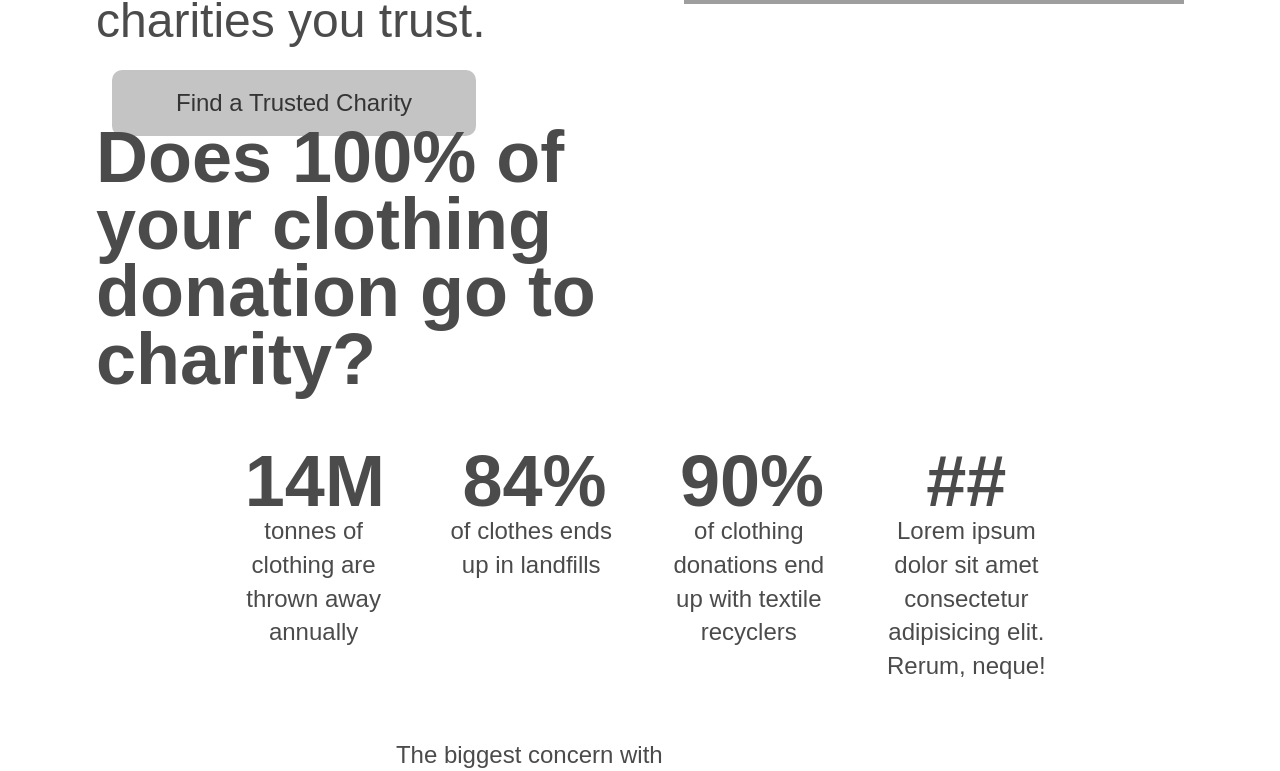
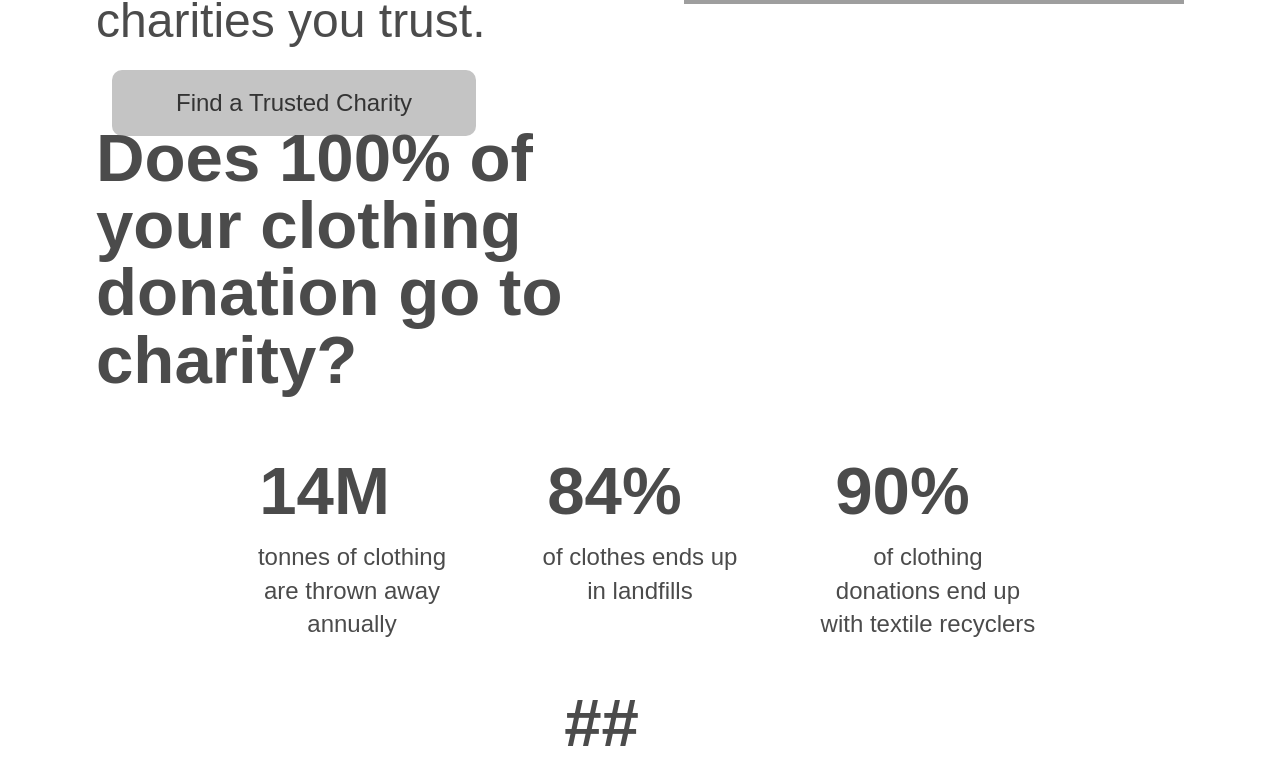
Before and after one commit to whoisasey/locaid_mvc, a React (Create React App) app: page / in a window 1280 px wide. Shown: the part 596-1367 px from the top of the page. Built offline with nearby package versions, Linux system fonts and the light colour scheme; no server answers; grey boxes are pictures that could not be loaded; a web font is replaced by a local one.

Commit message:
financials rendering

```diff
--- a/src/components/homepage/StatsContainer.js
+++ b/src/components/homepage/StatsContainer.js
@@ -28,7 +28,7 @@ const StatsContainer = () => {
 				{stats.map((el, index) => {
 					return (
 						<div className="statistic" key={index}>
-							<div className="value"><strong>{el.value}</strong></div>
+							<h3 className="value"><strong>{el.value}</strong></h3>
 							<div className="label">{ el.label}</div>
 						</div>
 					)
--- a/src/components/pages/SingleCard.js
+++ b/src/components/pages/SingleCard.js
@@ -5,7 +5,8 @@ const SingleCard = ({ card }) => {
 	if (card === undefined) {
 		return null;
 	} else {
-		const { logo, name, address_object, service_cohort } = card;
+		const { logo, name, service_cohort, location } = card;
+		// console.log(card)
 
 
 
@@ -15,11 +16,9 @@ const SingleCard = ({ card }) => {
 				<div className="content">
 					<h5 className="card_header">{name}</h5>
 					<div className="card_meta">
-						<p>{address_object.locale}</p>
+						<p>{location}</p>
 						<p>{service_cohort}</p>
 					</div>
-					{/* <p className="card_meta">{address}</p> */}
-					{/* <div className="card_description">{summary}</div> */}
 				</div>
 			</Fragment>
 		);
--- a/src/components/pages/SingleComponents.js
+++ b/src/components/pages/SingleComponents.js
@@ -38,16 +38,53 @@ export const SingleAbout = ({ summary}) => {
 }
 
 export const SingleFinance = ({ props }) => {
+	const { expenses, revenue, name } = props;
+	const { charitable_programs, fundraising, gifts, management_admin, expense_other  } = expenses;
+	const { gov_funding, receipted_donations, non_receipted_donations, other_charity_gifts, rev_other } = revenue;
+	console.log(expenses, revenue)
+	const expenses_total = charitable_programs + fundraising + gifts + management_admin + expense_other;
+	const rev_total = gov_funding + receipted_donations + non_receipted_donations + other_charity_gifts + rev_other;
+
+	const charitable_percent = Math.ceil((charitable_programs / expenses_total) * 100)
+	const admin = Math.ceil((management_admin / expenses_total) * 100)
+	const gov = Math.ceil((gov_funding / rev_total) * 100)
+	const fundraised = Math.ceil((fundraising / expenses_total) * 100)
+
+	const financeArr = [
+		{
+			value: `${charitable_percent}%`,
+			label: 'Goes toward charitable programs'
+		},
+		{
+			value: `${admin}%`,
+			label: 'Total compensation for employees'
+		},
+		{
+			value: `${gov}%`,
+			label: 'Funding from the government'
+		},
+		{
+			value: `${fundraised}%`,
+			label: 'From fundraising efforts'
+		}
+	]
+
+
 	return (
 		<div className="single_items" id="financial">
 			<h3>Financial</h3>
 			<div>
 				<div className="statistics">
-						<div className="statistic" >
-							<div className="value"><strong>{props}%</strong></div>
-							<div className="label">goes toward charitable programs</div>
+					{financeArr.map((item, index) => {
+						return (
+							<div className="statistic" key={index}>
+								<h3 className="value"><strong>{item.value}</strong></h3>
+								<div className="label">{item.label}</div>
 						</div>
+						)
+					})}
 				</div>
+				<p>Financial information is provided by Statistics Canada on a yearly basis. {name } believes in the transparency of their financial information to ensure donors are aware where their donations are going towards. If you require further information, please email the charity.</p>
 			</div>
 		</div>
 
--- a/src/components/pages/SinglePage.js
+++ b/src/components/pages/SinglePage.js
@@ -22,11 +22,8 @@ const SinglePage = (props) => {
 	if (single === undefined) {
 		return null;
 	} else {
-		const { name,  charity_no, summary, mission, vision, services,  expenses,image_gallery } = single;
+		const { name,  charity_no, summary, mission, vision, services, image_gallery } = single;
 
-		const { charitable_programs, fundraising, gifts, management_admin, other } = expenses;
-		const total = charitable_programs + fundraising + gifts + management_admin + other;
-		const charitable_percent = Math.ceil((charitable_programs / total) * 100)
 
 		return (
 			<Fragment>
@@ -46,7 +43,7 @@ const SinglePage = (props) => {
 
 					<SingleItems props={single} />
 
-					<SingleFinance props={charitable_percent} />
+					<SingleFinance props={single} />
 
 					<SingleContact props={single}/>
 
--- a/src/partials/_cards.scss
+++ b/src/partials/_cards.scss
@@ -5,17 +5,12 @@
 
 .card {
   width: calc((100% / 3) - 2rem);
-  // border:1px solid goldenrod;
   margin: 1rem;
   padding: 1rem;
   display: flex;
   flex-direction: column;
   align-content: space-between;
   background-color: lighten($light, 17);
-
-  // .image {
-  //   height: 30%;
-  // }
 }
 
 .image {
@@ -37,15 +32,16 @@
   justify-content: space-between;
   height: 100%;
 
-  // border: $border;
-
   & > * {
     margin-top: 1rem;
   }
 }
 
 .card_meta {
-  // font-weight: bold;
   display: flex;
   justify-content: space-between;
+
+  & > * {
+    text-transform: capitalize;
+  }
 }
--- a/src/partials/_global.scss
+++ b/src/partials/_global.scss
@@ -24,7 +24,7 @@ h2 {
 }
 
 h3 {
-  font-size: $base-font-size * 3;
+  font-size: $base-font-size * 2.8;
   line-height: $base-line-height * ($base-font-size * 2);
 }
 
--- a/src/partials/_single.scss
+++ b/src/partials/_single.scss
@@ -25,7 +25,6 @@
 }
 
 .single_info {
-  // width: 75%;
   display: flex;
   text-align: center;
 
@@ -86,6 +85,11 @@
     width: calc((100% / 2) - 2rem);
     opacity: 0.8;
     margin: 1rem;
+    transition: 0.4s ease-in-out;
+
+    &:hover {
+      opacity: 1;
+    }
   }
 }
 
--- a/src/partials/_stats.scss
+++ b/src/partials/_stats.scss
@@ -1,26 +1,30 @@
-
 .stats {
   h3 {
     width: 50%;
   }
+
+  .statistics {
+    padding: 2rem 0;
+    width: 80%;
+  }
 }
 
 .statistics {
+  padding-bottom: 2rem;
   display: flex;
-	padding: 2rem 0;
-	width: 80%;
+  flex-wrap: wrap;
   margin: 0 auto;
+  justify-content: space-evenly;
 
-	&>*{
-		width: calc((100% / 4) - 3rem);
+  & > * {
+    width: calc((100% / 4));
     text-align: center;
-		margin: 1.5rem;
+    margin: 1rem 2rem;
   }
 }
 
 .statistic {
   .value {
-		font-size: $base-font-size * 3;
     margin: 1rem;
   }
 }
```
Lines whose indentation alone changed are shown as unchanged.
